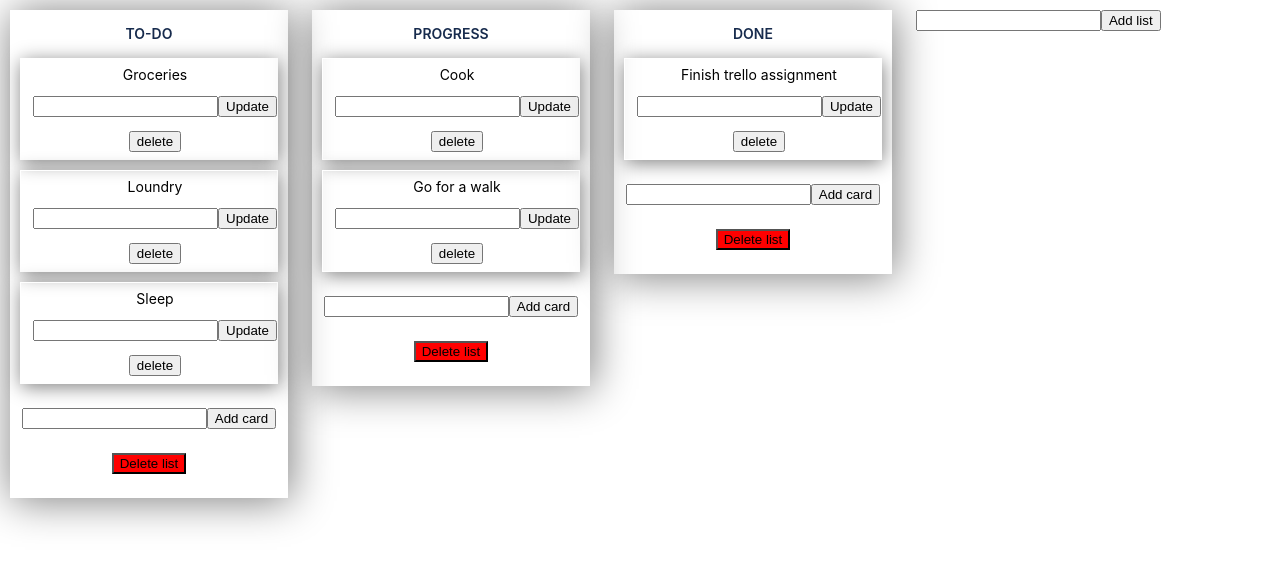
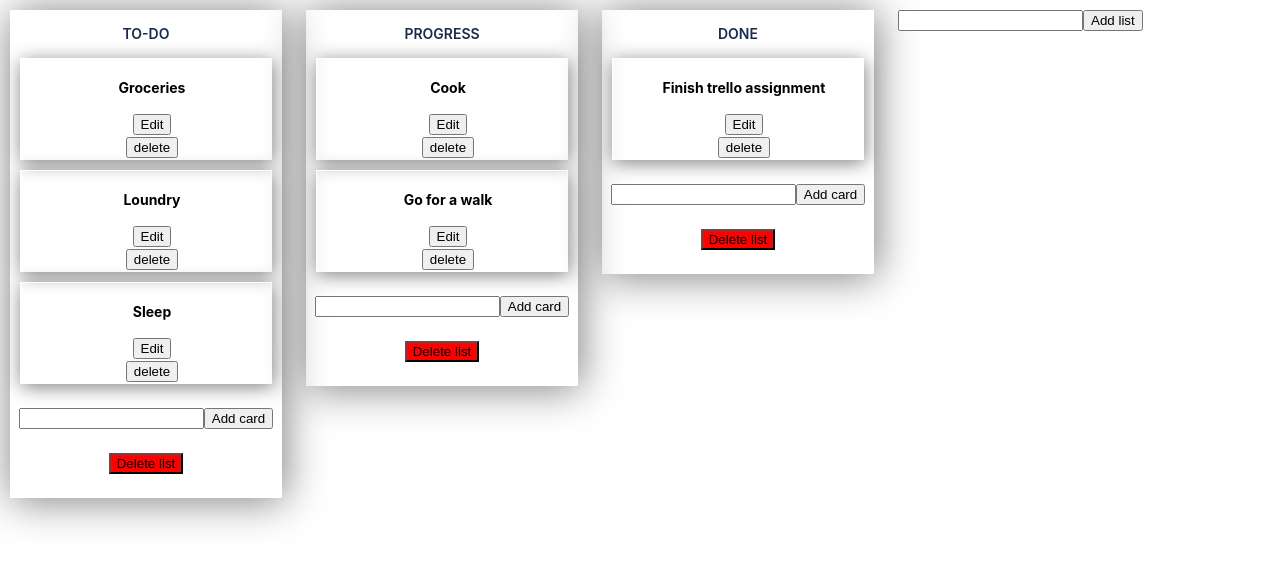
Before and after one commit to BrunoAl/4-hours-challenge-trello-clone, a React (Create React App) app: page / in a window 1280 px wide. Shown: the top 566 px of the page. Built offline with nearby package versions, Linux system fonts and the light colour scheme.

Commit message:
dynamic edit field

```diff
--- a/src/component/Card/index.js
+++ b/src/component/Card/index.js
@@ -2,14 +2,17 @@ import React, { useState } from 'react';
 import PropTypes from 'prop-types';
 
 export default function Card({ card, list, onDragStart, onDeleteCard, onUpdateCard }) {
-  const [updateCardInput, setUpdateCardInput] = useState('');
+  const [updateCardInput, setUpdateCardInput] = useState(card.title);
+  const [isEditInputOpen, setisEditInputOpen] = useState(false);
 
   const onUpdateCardInput = e => setUpdateCardInput(e.target.value);
+  const onOpenEditCard = () => setisEditInputOpen(true);
+  const onCloseEditCard = () => setisEditInputOpen(false);
 
   const onSumbitCardUpdate = e => {
     e.preventDefault();
     onUpdateCard(card.id, updateCardInput);
-    setUpdateCardInput('');
+    onCloseEditCard();
   };
 
   return (
@@ -22,10 +25,20 @@ export default function Card({ card, list, onDragStart, onDeleteCard, onUpdateCa
       onDragStart={e => onDragStart(e)}
     >
       <>
-        {card.title}
         <form className="card__update" onSubmit={onSumbitCardUpdate}>
-          <input type="text" value={updateCardInput} onChange={onUpdateCardInput} />
-          <button type="submit">Update</button>
+          {isEditInputOpen ? (
+            <>
+              <input type="text" value={updateCardInput} onChange={onUpdateCardInput} />
+              <button type="submit">Save</button>
+            </>
+          ) : (
+            <div className="card__title-block">
+              <h4 className="card__title">{card.title}</h4>
+              <button className="card__edit" onClick={onOpenEditCard}>
+                Edit
+              </button>
+            </div>
+          )}
         </form>
         <button className="card__delete" onClick={() => onDeleteCard(card.id)}>
           delete
```
